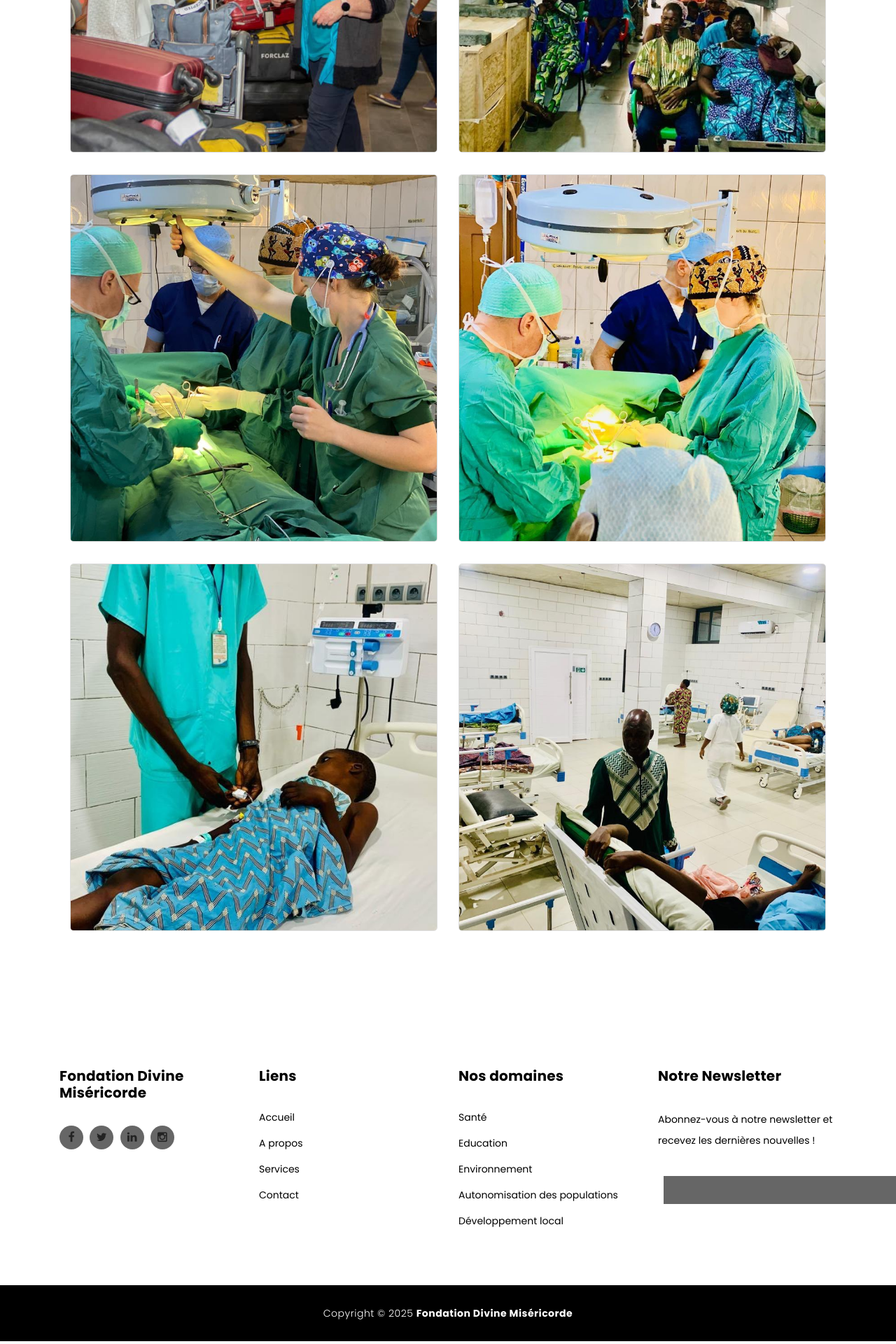
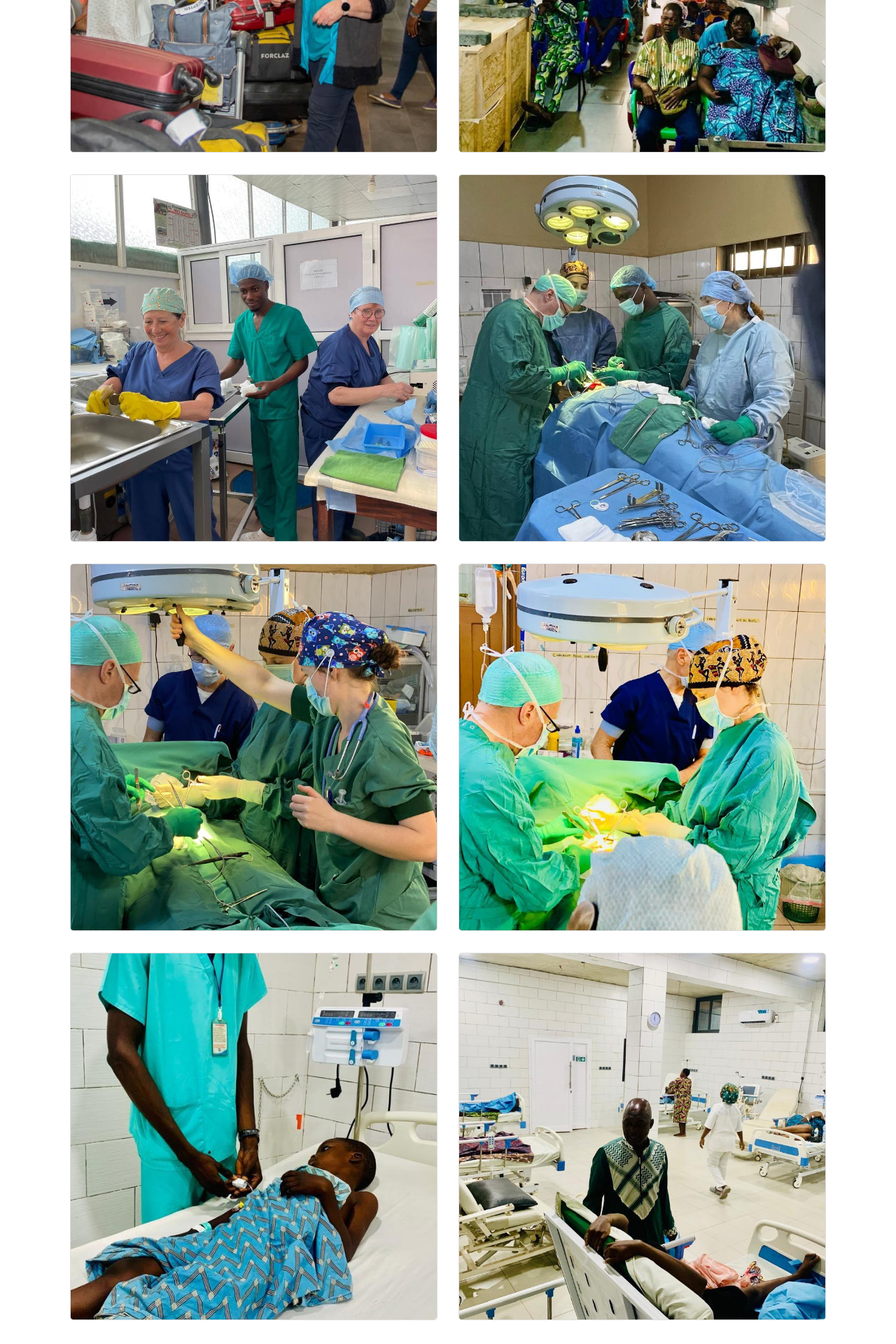
Before and after one commit to Marcssarutobi/fdm-1, a PHP site: page /Activite_mission-humanitaire.php in a window 1280 px wide; the page is wider, and only the part inside the window is pictured. Shown: the part 2931-4851 px from the top of that part at 70% size. Run offline with PHP 8.4, Linux system fonts and the light colour scheme; some libraries are stand-ins or nearby versions.

Commit message:
ajout d'image

```diff
--- a/Activite_mission-humanitaire.php
+++ b/Activite_mission-humanitaire.php
@@ -140,6 +140,14 @@
                                 </div>
                                 <div class="col">
                                     <img class="img-fluid fixed-size" src="assets/images/Activité7/image9.jpg" alt="">
+                                </div>
+                            </div>
+                            <div class="row text-center mt-3">
+                                <div class="col">
+                                    <img class="img-fluid fixed-size" src="assets/images/Activité7/image14.jpg" alt="">
+                                </div>
+                                <div class="col">
+                                    <img class="img-fluid fixed-size" src="assets/images/Activité7/image15.jpg" alt="">
                                 </div>
                             </div>
                             <div class="row text-center mt-3">
```
Also changed, not shown: assets/images/Activité7/image14.jpg (added), assets/images/Activité7/image15.jpg (added).
